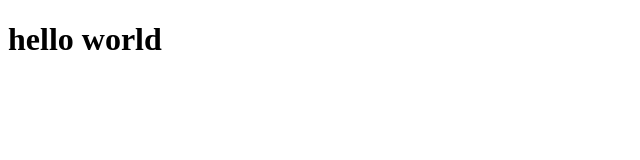
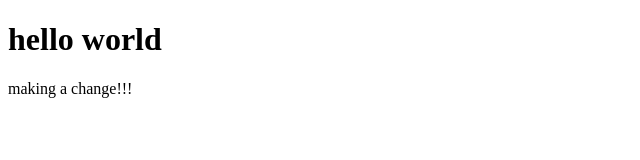
Before and after one commit to Shalmalidp/learning_gh_pages, a plain HTML site: page index.html in a window 1280 px wide. Shown: the whole page, without its empty margins (0-640 px from the left). Drawn offline with Linux system fonts and the light colour scheme.

Commit message:
added a paragraph

```diff
--- a/index.html
+++ b/index.html
@@ -5,6 +5,7 @@
 </head>
 <body>
 <h1>hello world</h1>
+<p>making a change!!!</p>
 
 </body>
 </html>
```
